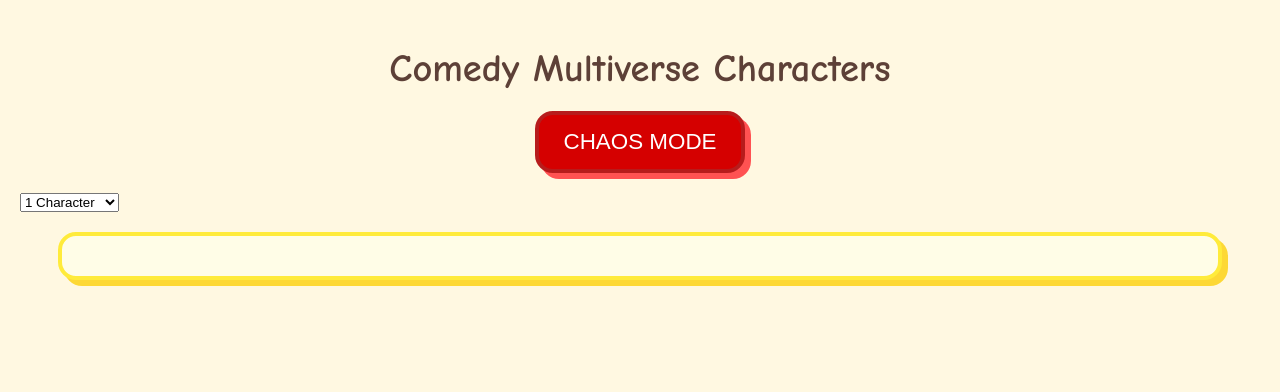
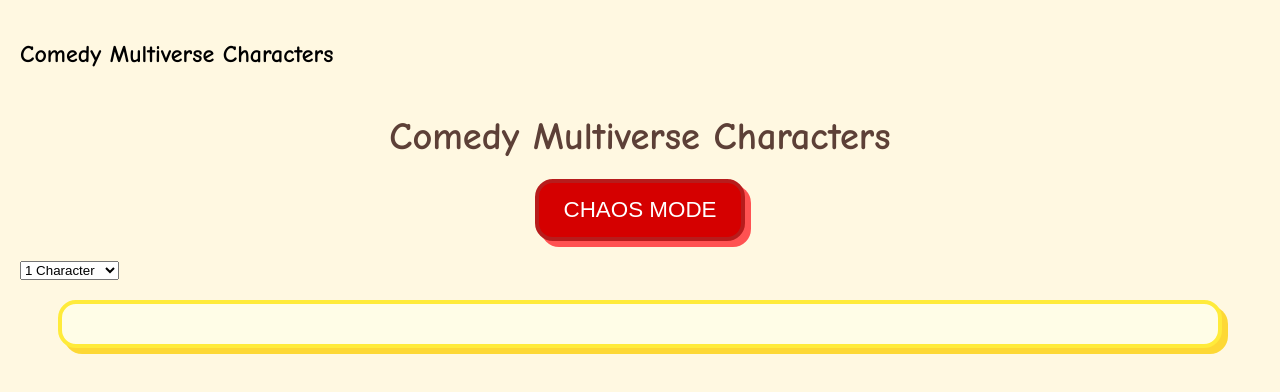
Before and after one commit to jeremyham0926-svg/comedyforge, a website: page index.html in a window 1280 px wide. Drawn offline with Linux system fonts and the light colour scheme; no server answers.

Commit message:
Update index.html

```diff
--- a/index.html
+++ b/index.html
@@ -6,6 +6,10 @@
   <link rel="stylesheet" href="styles.css">
 </head>
 <body>
+<section id="character-gallery">
+    <h2>Comedy Multiverse Characters</h2>
+    <div id="characters-container" class="character-grid"></div>
+</section>
 
   <h1 class="title">Comedy Multiverse Characters</h1>
 
```
